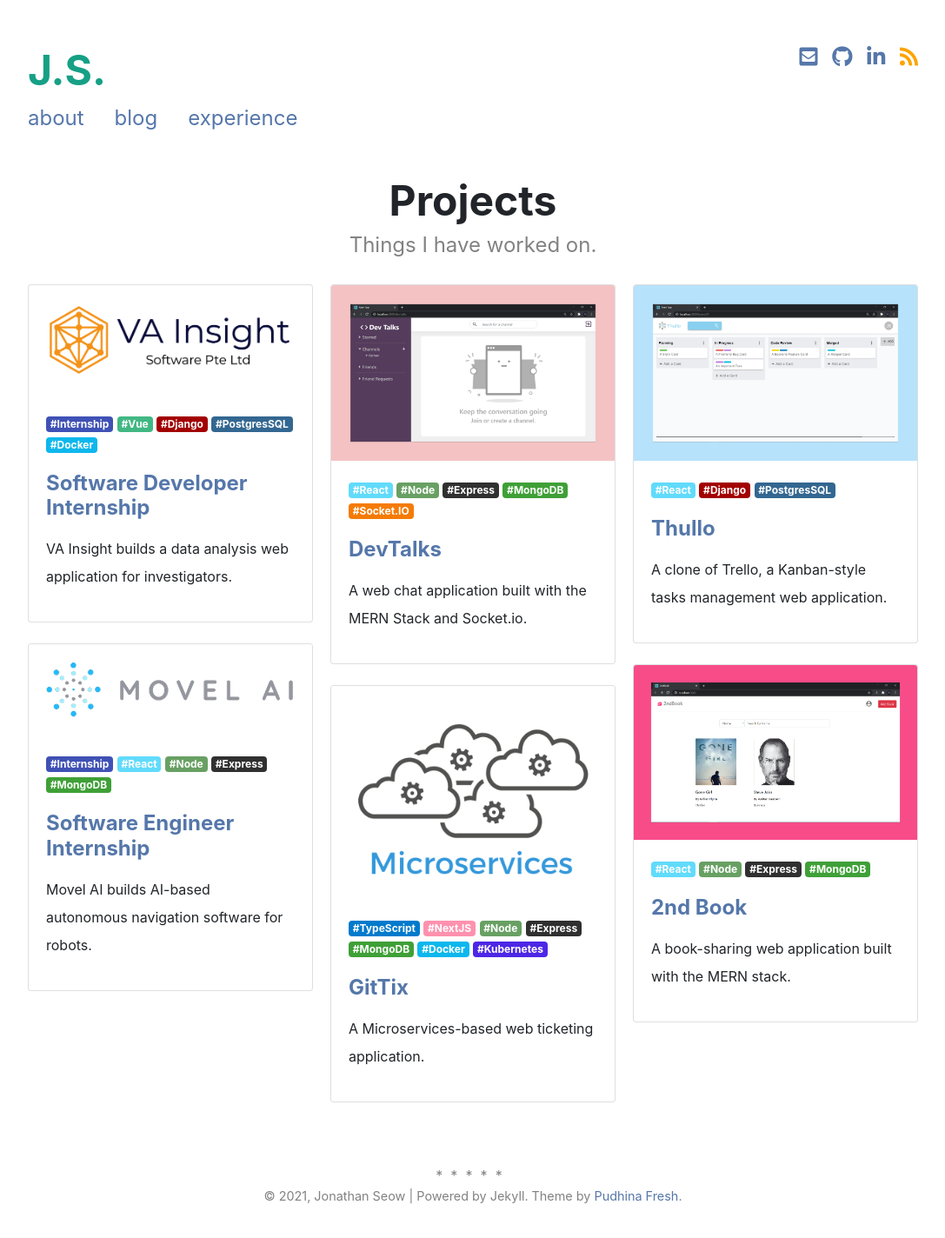
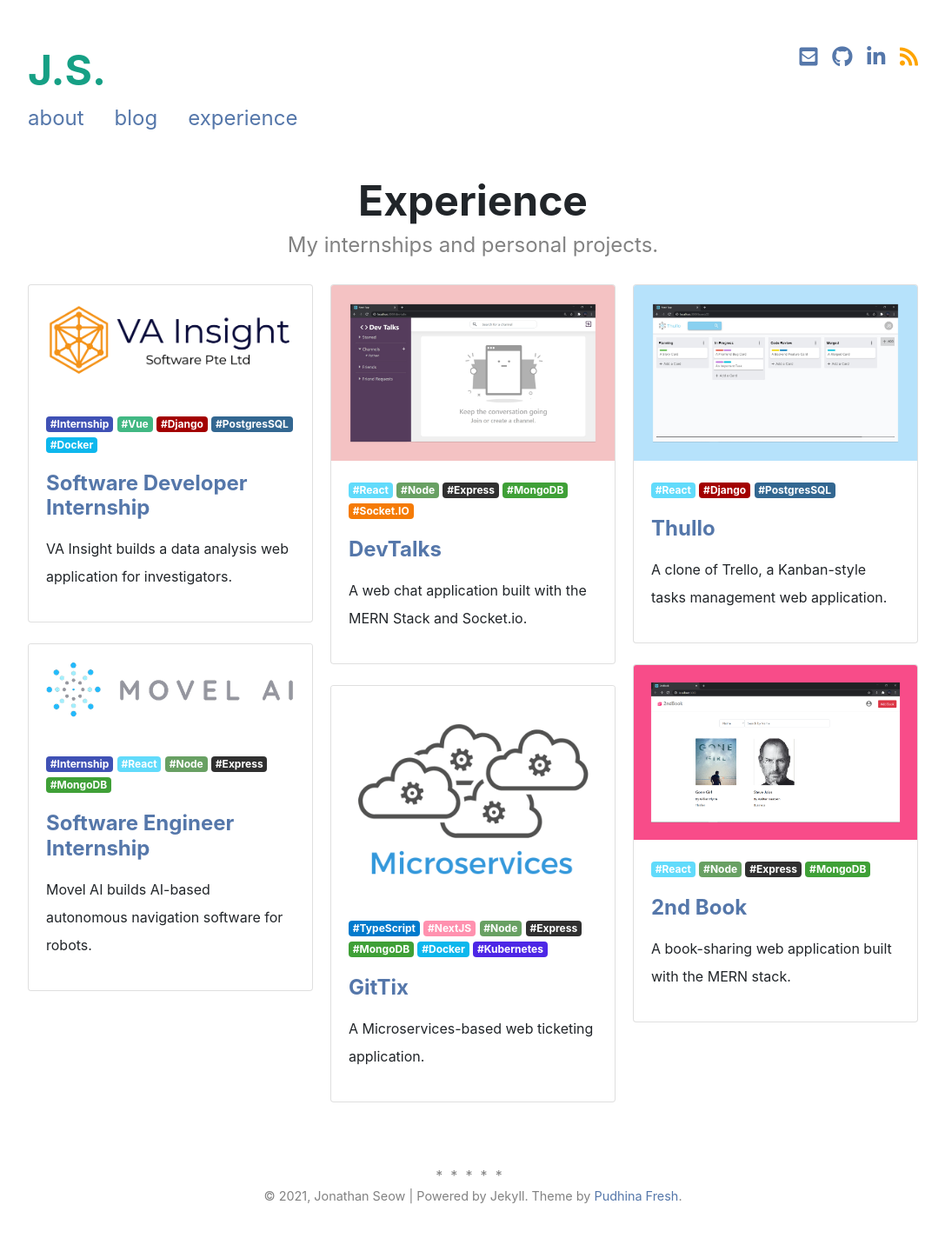
Before and after one commit to jseow5177/blog, a Jekyll site: the page built from pages/projects.html, in a window 1280 px wide. Shown: the top 1424 px of the page at 87% size, without its empty margins (96-1183 px from the left). Built offline with Jekyll 4.4.1, drawn with Linux system fonts in a browser that asks for light colours; nearby versions of some CDN libraries; a style sheet for code colours, icons or effects is not loaded.

Commit message:
Update title, subtitle and description of blog and projects page

```diff
--- a/pages/posts.html
+++ b/pages/posts.html
@@ -1,8 +1,8 @@
 ---
 layout: page
-title: Posts
-subtitle: Random thoughts.
-description: Pudhina Fresh posts page – A minimal yet feature-rich Jekyll theme made for personal websites and blogs.
+title: Blog
+subtitle: My random thoughts.
+description: Jonathan Seow blog page – I share my programming experience and knowledge in this page.
 permalink: /posts
 sitemap:
   priority: 0.9
--- a/pages/projects.html
+++ b/pages/projects.html
@@ -1,7 +1,7 @@
 ---
 layout: page
-title: Projects
-subtitle: Things I have worked on.
+title: Experience
+subtitle: My internships and personal projects.
 description: Pudhina Fresh projects page – A minimal yet feature-rich Jekyll theme made for personal websites and blogs.
 permalink: /projects
 sitemap:
```
